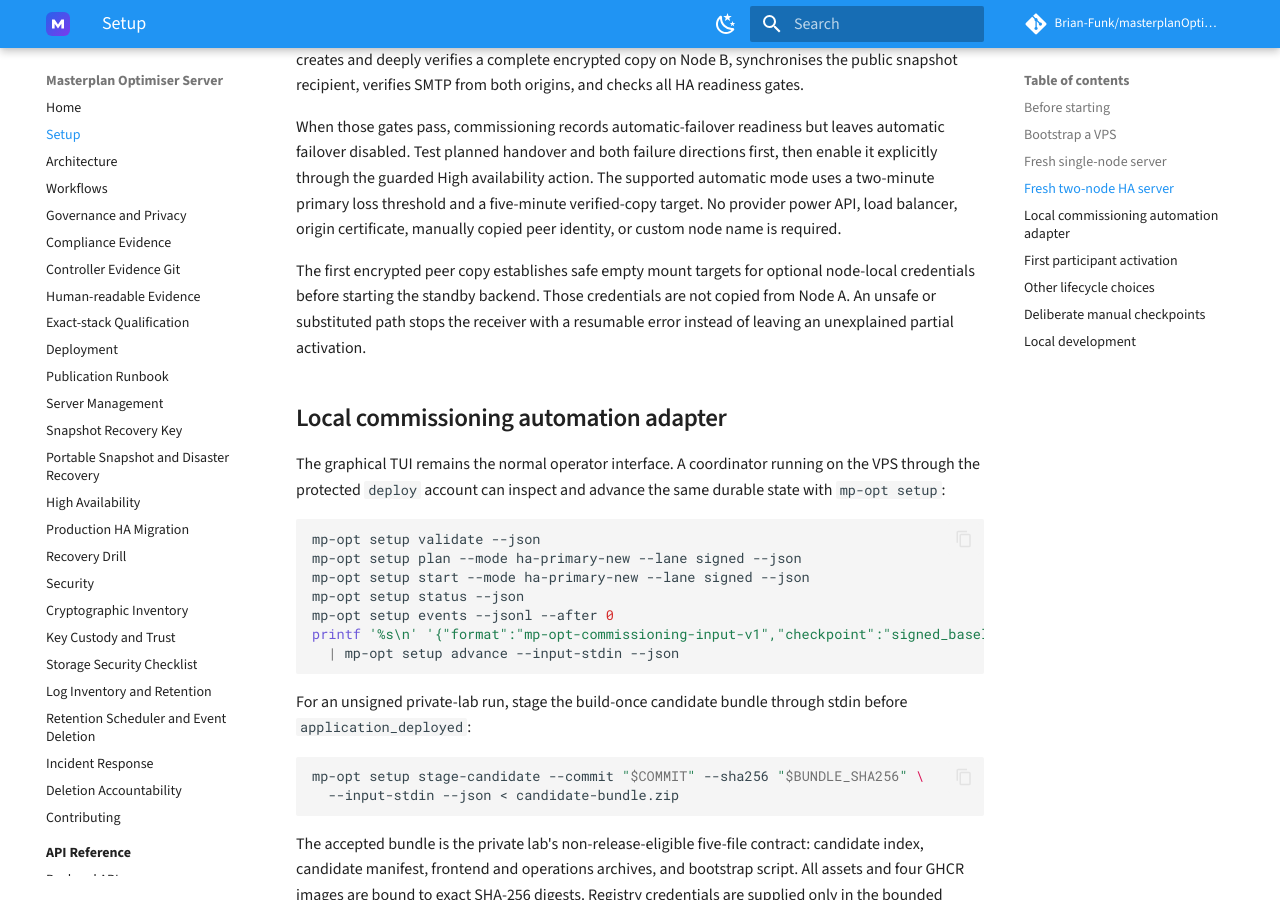
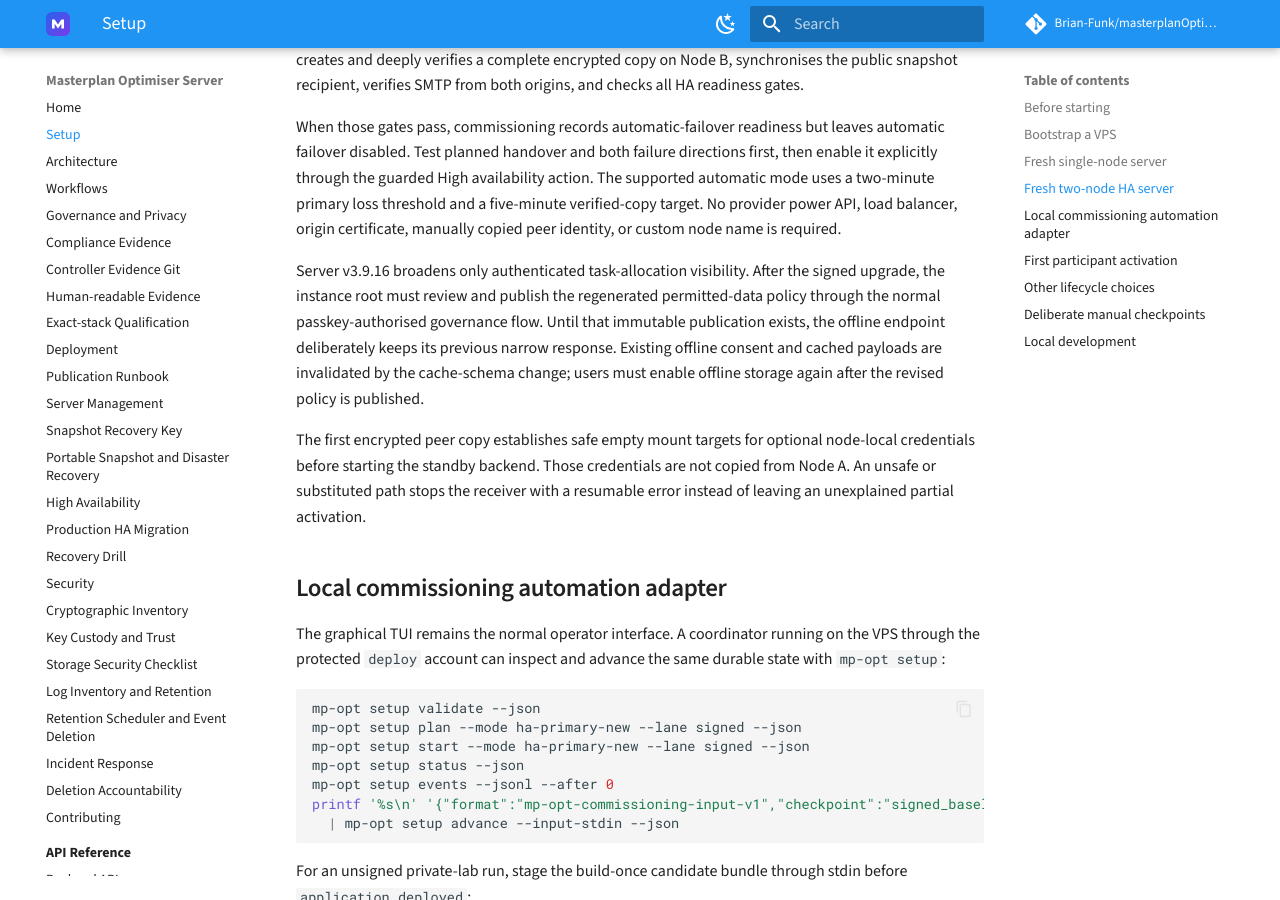
Before and after one commit to Brian-Funk/masterplanOptimiserV3---Server-Public, an MkDocs documentation site: the page built from docs/setup.md, in a window 1280 px wide and 900 px high, scrolled down 2920 px. Built offline with MkDocs 1.6.1 and Material for MkDocs 9.7.7, drawn with Linux system fonts in a browser that asks for light colours; comment, search, counter and statistics services are not loaded; some of the changed text lies outside the part shown.

````diff
--- a/docs/setup.md
+++ b/docs/setup.md
@@ -63,7 +63,7 @@ sudo bash /tmp/mp-opt-setup.sh \
 Do not substitute `main`, `master`, or a moving branch name. The bootstrap
 rejects them.
 
-The explicit public repository URL also keeps the immutable `v3.9.15`
+The explicit public repository URL also keeps the immutable `v3.9.16`
 bootstrap asset usable after the source repository transition. Later bootstrap
 assets use the same public URL by default.
 
@@ -147,6 +147,14 @@ loss threshold and a five-minute verified-copy target. No provider power API,
 load balancer, origin certificate, manually copied peer identity, or custom
 node name is required.
 
+Server v3.9.16 broadens only authenticated task-allocation visibility. After
+the signed upgrade, the instance root must review and publish the regenerated
+permitted-data policy through the normal passkey-authorised governance flow.
+Until that immutable publication exists, the offline endpoint deliberately
+keeps its previous narrow response. Existing offline consent and cached
+payloads are invalidated by the cache-schema change; users must enable offline
+storage again after the revised policy is published.
+
 The first encrypted peer copy establishes safe empty mount targets for optional
 node-local credentials before starting the standby backend. Those credentials
 are not copied from Node A. An unsafe or substituted path stops the receiver
@@ -164,7 +172,7 @@ mp-opt setup plan --mode ha-primary-new --lane signed --json
 mp-opt setup start --mode ha-primary-new --lane signed --json
 mp-opt setup status --json
 mp-opt setup events --jsonl --after 0
-printf '%s\n' '{"format":"mp-opt-commissioning-input-v1","checkpoint":"signed_baseline_verified","idempotency_key":"run01-baseline","values":{"tag":"v3.9.15","commit":"<exact-40-character-release-commit>"}}' \
+printf '%s\n' '{"format":"mp-opt-commissioning-input-v1","checkpoint":"signed_baseline_verified","idempotency_key":"run01-baseline","values":{"tag":"v3.9.16","commit":"<exact-40-character-release-commit>"}}' \
   | mp-opt setup advance --input-stdin --json
 ```
 
@@ -219,7 +227,7 @@ not send the test message again.
 Exact deployment lifecycle operations use another stdin-only contract:
 
 ```bash
-printf '%s\n' '{"format":"mp-opt-deployment-lifecycle-input-v1","action":"signed-upgrade","tag":"v3.9.15","commit":"<exact-40-character-release-commit>","idempotency_key":"run01-signed-upgrade","values":{}}' \
+printf '%s\n' '{"format":"mp-opt-deployment-lifecycle-input-v1","action":"signed-upgrade","tag":"v3.9.16","commit":"<exact-40-character-release-commit>","idempotency_key":"run01-signed-upgrade","values":{}}' \
   | mp-opt setup deployment --input-stdin --json
 ```
 
--- a/pyproject.toml
+++ b/pyproject.toml
@@ -1,6 +1,6 @@
 [project]
 name = "masterplan-server"
-version = "3.9.15"
+version = "3.9.16"
 license = "AGPL-3.0-only"
 requires-python = ">=3.11"
 
````
Also changed, not shown: changes.md (+14 -0 lines), docs/publication-runbook.md (+1 -1 lines), 2 other files.
